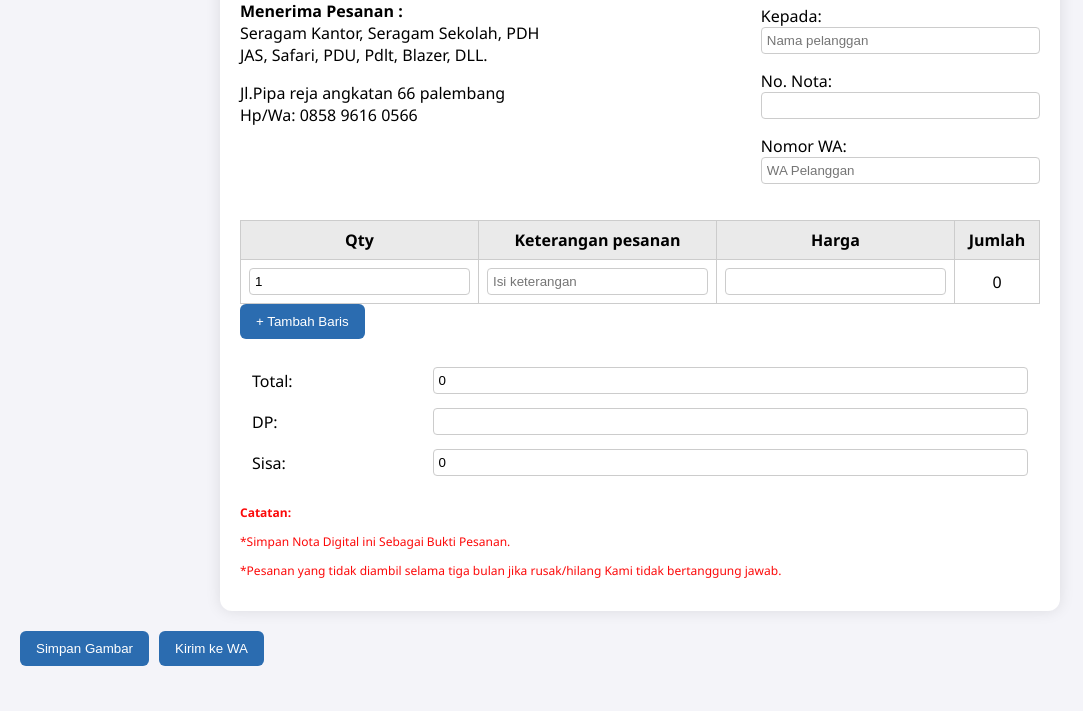
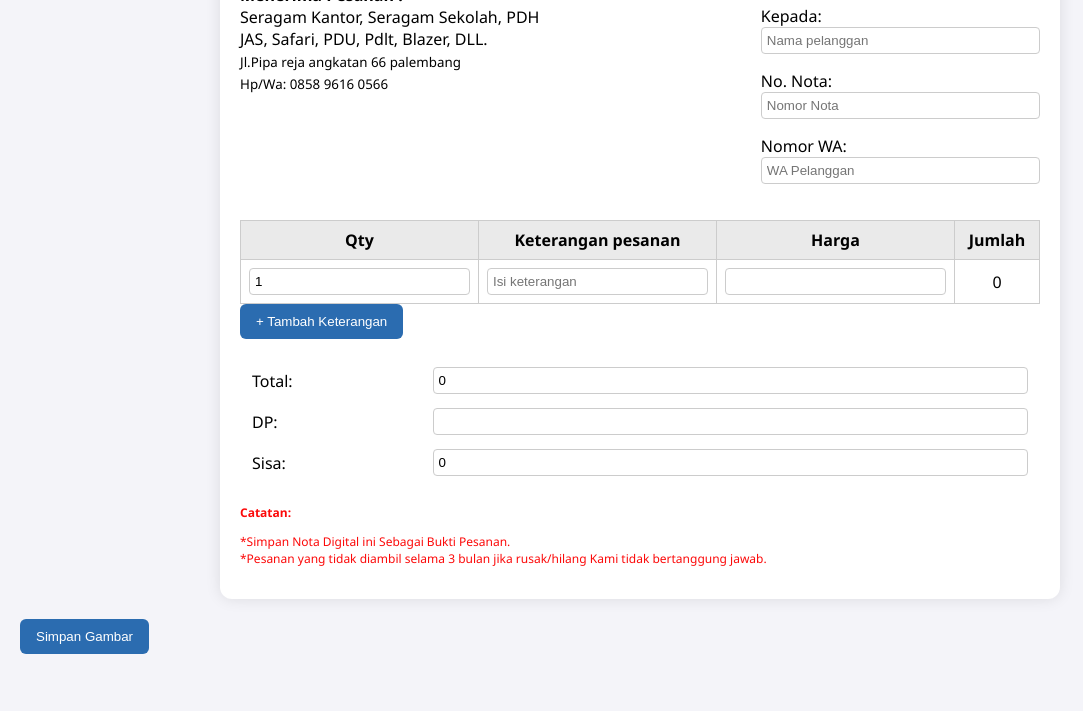
Before and after one commit to aldhythesain/alamsyahtailor, a plain HTML site: page index.html in a window 1280 px wide. Shown: the part 89-800 px from the top of the page, without its empty margins (0-1083 px from the left). Drawn offline with nearby package versions, Linux system fonts and the light colour scheme.

Commit message:
Update index.html

```diff
--- a/index.html
+++ b/index.html
@@ -8,17 +8,19 @@
 </head>
 <body>
   <div class="container" id="notaArea">
+
     <div class="header">
       <div>
         <h2>Alamsyah Tailor</h2>
-        <p><strong>Menerima Pesanan : <span></span></strong>
-        <br>Seragam Kantor, Seragam Sekolah, PDH<br>JAS, Safari, PDU, Pdlt, Blazer, DLL.</p>
-        <p>Jl.Pipa reja angkatan 66 palembang<br>Hp/Wa: 0858 9616 0566</p>
+      <strong>Menerima Pesanan :</strong>
+        <br>Seragam Kantor, Seragam Sekolah, PDH<br>JAS, Safari, PDU, Pdlt, Blazer, DLL.<br>
+      <small>Jl.Pipa reja angkatan 66 palembang<br>Hp/Wa: 0858 9616 0566</p></small>
       </div>
+
       <div>
         <p><strong>Palembang, <span id="tanggal"></span></strong></p>
         <p>Kepada: <input type="text" id="namaPelanggan" placeholder="Nama pelanggan"></p>
-        <p>No. Nota: <input type="text" id="noNota" placeholder=""></p>
+        <p>No. Nota: <input type="text" id="noNota" placeholder="Nomor Nota"></p>
         <p>Nomor WA: <input type="text" id="nomorWa" placeholder="WA Pelanggan"></p>
       </div>
     </div>
@@ -32,6 +34,7 @@
           <th>Jumlah</th>
         </tr>
       </thead>
+
       <tbody>
         <tr>
           <td><input type="number" min="1" value="1" onchange="hitung()"></td>
@@ -42,7 +45,7 @@
       </tbody>
     </table>
 
-    <button onclick="tambahBaris()">+ Tambah Baris</button>
+    <button onclick="tambahBaris()">+ Tambah Keterangan</button>
 
     <table class="totals">
       <tr>
@@ -61,16 +64,16 @@
 
     <div class="info">
       <strong>Catatan:</strong><br>
-      <p>*Simpan Nota Digital ini Sebagai Bukti Pesanan.</p>
-      <p>*Pesanan yang tidak diambil selama tiga bulan jika rusak/hilang Kami tidak bertanggung jawab.</p>
+      <p>*Simpan Nota Digital ini Sebagai Bukti Pesanan.<br>
+         *Pesanan yang tidak diambil selama 3 bulan jika rusak/hilang Kami tidak bertanggung jawab.</p>
 
     </div>
   </div>
 
   <div class="buttons">
     <button onclick="simpanGambar()">Simpan Gambar</button>
-    <button onclick="kirimNota()">Kirim ke WA</button>
   </div>
+
 
   <script src="https://cdn.jsdelivr.net/npm/html2canvas@1.4.1/dist/html2canvas.min.js"></script>
   <script src="script.js"></script>
```
